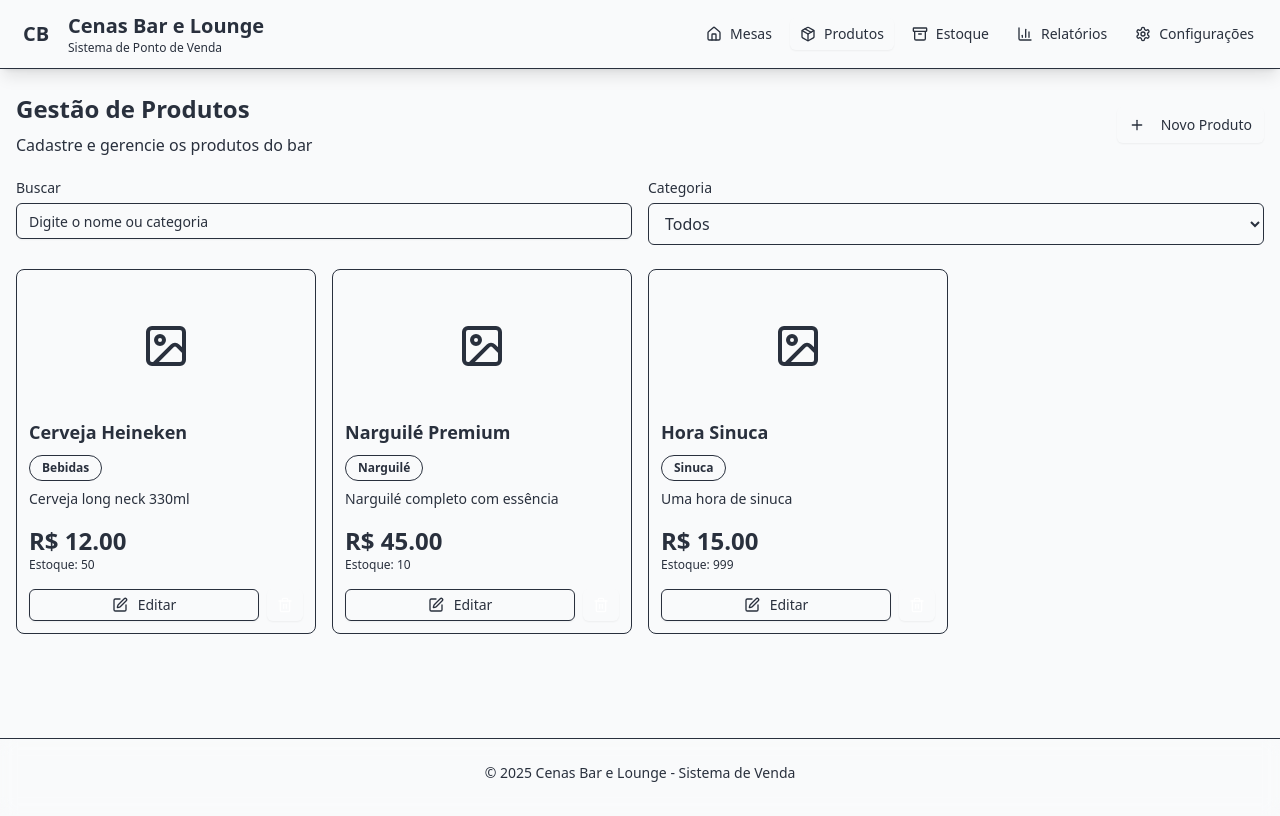
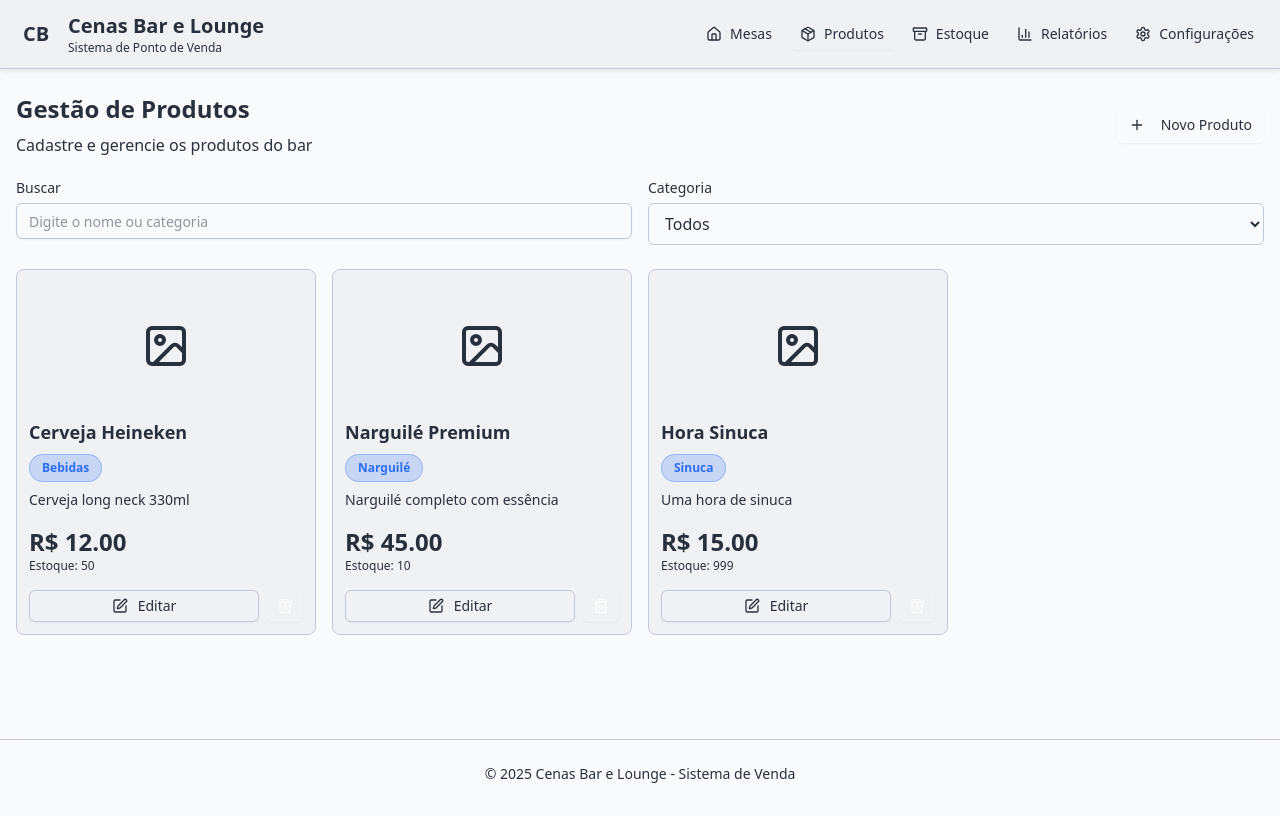
Before and after one commit to diegofsiilva/Cenas_Teste, a React (Vite) app: page / in a window 1280 px wide. Both pictures are taken after a click on the button "Produtos". Built offline with nearby package versions, Linux system fonts and the light colour scheme.

Commit message:
Update App.css

```diff
--- a/src/App.css
+++ b/src/App.css
@@ -8,29 +8,6 @@
   --radius-md: calc(var(--radius) - 2px);
   --radius-lg: var(--radius);
   --radius-xl: calc(var(--radius) + 4px);
-  --color-background: var(--background);
-  --color-foreground: var(--foreground);
-  --color-card: var(--card);
-  --color-card-foreground: var(--card-foreground);
-  --color-popover: var(--popover);
-  --color-popover-foreground: var(--popover-foreground);
-  --color-primary: var(--primary);
-  --color-primary-foreground: var(--primary-foreground);
-  --color-secondary: var(--secondary);
-  --color-secondary-foreground: var(--secondary-foreground);
-  --color-muted: var(--muted);
-  --color-muted-foreground: var(--muted-foreground);
-  --color-accent: var(--accent);
-  --color-accent-foreground: var(--accent-foreground);
-  --color-destructive: var(--destructive);
-  --color-border: var(--border);
-  --color-input: var(--input);
-  --color-ring: var(--ring);
-  --color-chart-1: var(--chart-1);
-  --color-chart-2: var(--chart-2);
-  --color-chart-3: var(--chart-3);
-  --color-chart-4: var(--chart-4);
-  --color-chart-5: var(--chart-5);
 }
 
 @layer base {
@@ -64,43 +41,71 @@
   }
 
   * {
-    @apply border-border outline-ring/50;
+    border-color: hsl(var(--border));
+    outline-color: hsl(var(--ring) / 0.5);
   }
 
- body {
-  background-color: hsl(var(--background));
-  color: hsl(var(--foreground));
+  body {
+    background-color: hsl(var(--background));
+    color: hsl(var(--foreground));
   }
 }
 
 /* Estilos customizados para o PDV */
 .table-card {
-  @apply bg-card border-2 border-primary/30 rounded-lg p-4 cursor-pointer transition-all duration-300;
-  @apply hover:border-primary hover:shadow-lg hover:shadow-primary/20 hover:scale-105;
+  background-color: hsl(var(--card));
+  border: 2px solid hsl(var(--primary) / 0.3);
+  border-radius: 0.5rem;
+  padding: 1rem;
+  cursor: pointer;
+  transition: all 0.3s ease;
 }
-
+.table-card:hover {
+  border-color: hsl(var(--primary));
+  box-shadow: 0 4px 12px hsl(var(--primary) / 0.2);
+  transform: scale(1.05);
+}
 .table-card.occupied {
-  @apply border-accent bg-accent/10;
+  border-color: hsl(var(--accent));
+  background-color: hsl(var(--accent) / 0.1);
 }
-
 .table-card.occupied:hover {
-  @apply border-accent shadow-accent/20;
+  box-shadow: 0 4px 12px hsl(var(--accent) / 0.2);
 }
 
 .navbar {
-  @apply bg-card border-b border-border shadow-lg;
+  background-color: hsl(var(--card));
+  border-bottom: 1px solid hsl(var(--border));
+  box-shadow: 0 2px 6px rgba(0, 0, 0, 0.1);
 }
 
 .btn-primary {
-  @apply bg-primary text-primary-foreground hover:bg-primary/90 transition-colors;
+  background-color: hsl(var(--primary));
+  color: hsl(var(--primary-foreground));
+  transition: background-color 0.2s ease;
+}
+.btn-primary:hover {
+  background-color: hsl(var(--primary) / 0.9);
 }
 
 .btn-secondary {
-  @apply bg-secondary text-secondary-foreground hover:bg-secondary/90 transition-colors;
+  background-color: hsl(var(--secondary));
+  color: hsl(var(--secondary-foreground));
+  transition: background-color 0.2s ease;
+}
+.btn-secondary:hover {
+  background-color: hsl(var(--secondary) / 0.9);
 }
 
 .modal-overlay {
-  @apply fixed inset-0 bg-black/70 backdrop-blur-sm z-50 flex items-center justify-center;
+  position: fixed;
+  inset: 0;
+  background-color: rgba(0, 0, 0, 0.7);
+  backdrop-filter: blur(4px);
+  z-index: 50;
+  display: flex;
+  align-items: center;
+  justify-content: center;
 }
 
 .modal-content {
@@ -115,24 +120,48 @@
 }
 
 .product-card {
-  @apply bg-card border border-border rounded-lg p-3 cursor-pointer transition-all duration-200;
-  @apply hover:border-primary hover:shadow-md hover:shadow-primary/20;
+  background-color: hsl(var(--card));
+  border: 1px solid hsl(var(--border));
+  border-radius: 0.5rem;
+  padding: 0.75rem;
+  cursor: pointer;
+  transition: all 0.2s ease;
 }
-
+.product-card:hover {
+  border-color: hsl(var(--primary));
+  box-shadow: 0 4px 8px hsl(var(--primary) / 0.2);
+}
 .product-card img {
-  @apply w-full h-32 object-cover rounded-md mb-2;
+  width: 100%;
+  height: 8rem;
+  object-fit: cover;
+  border-radius: 0.375rem;
+  margin-bottom: 0.5rem;
 }
 
 .category-badge {
-  @apply inline-block px-3 py-1 rounded-full text-xs font-semibold bg-primary/20 text-primary border border-primary/30;
+  display: inline-block;
+  padding: 0.25rem 0.75rem;
+  border-radius: 9999px;
+  font-size: 0.75rem;
+  font-weight: 600;
+  background-color: hsl(var(--primary) / 0.2);
+  color: hsl(var(--primary));
+  border: 1px solid hsl(var(--primary) / 0.3);
 }
 
 .stat-card {
-  @apply bg-gradient-to-br from-card to-card/50 border border-border rounded-lg p-6 shadow-lg;
+  background: linear-gradient(to bottom right, hsl(var(--card)), hsl(var(--card) / 0.5));
+  border: 1px solid hsl(var(--border));
+  border-radius: 0.5rem;
+  padding: 1.5rem;
+  box-shadow: 0 4px 12px rgba(0, 0, 0, 0.1);
 }
 
-.table-row-hover {
-  @apply hover:bg-muted/50 transition-colors cursor-pointer;
+.table-row-hover:hover {
+  background-color: hsl(var(--muted) / 0.5);
+  transition: background-color 0.2s ease;
+  cursor: pointer;
 }
 
 /* Animações personalizadas */
@@ -147,7 +176,6 @@
                 0 0 30px hsl(var(--primary));
   }
 }
-
 .pulse-glow {
   animation: pulse-glow 2s ease-in-out infinite;
 }
@@ -157,16 +185,13 @@
   width: 10px;
   height: 10px;
 }
-
 ::-webkit-scrollbar-track {
-  background: hsl(220 20% 92%);
+  background: hsl(var(--popover));
 }
-
 ::-webkit-scrollbar-thumb {
-  background: hsl(220 60% 35%);
+  background: hsl(var(--chart-4));
   border-radius: 5px;
 }
-
 ::-webkit-scrollbar-thumb:hover {
-  background: hsl(220 80% 50%);
+  background: hsl(var(--chart-2));
 }
```
